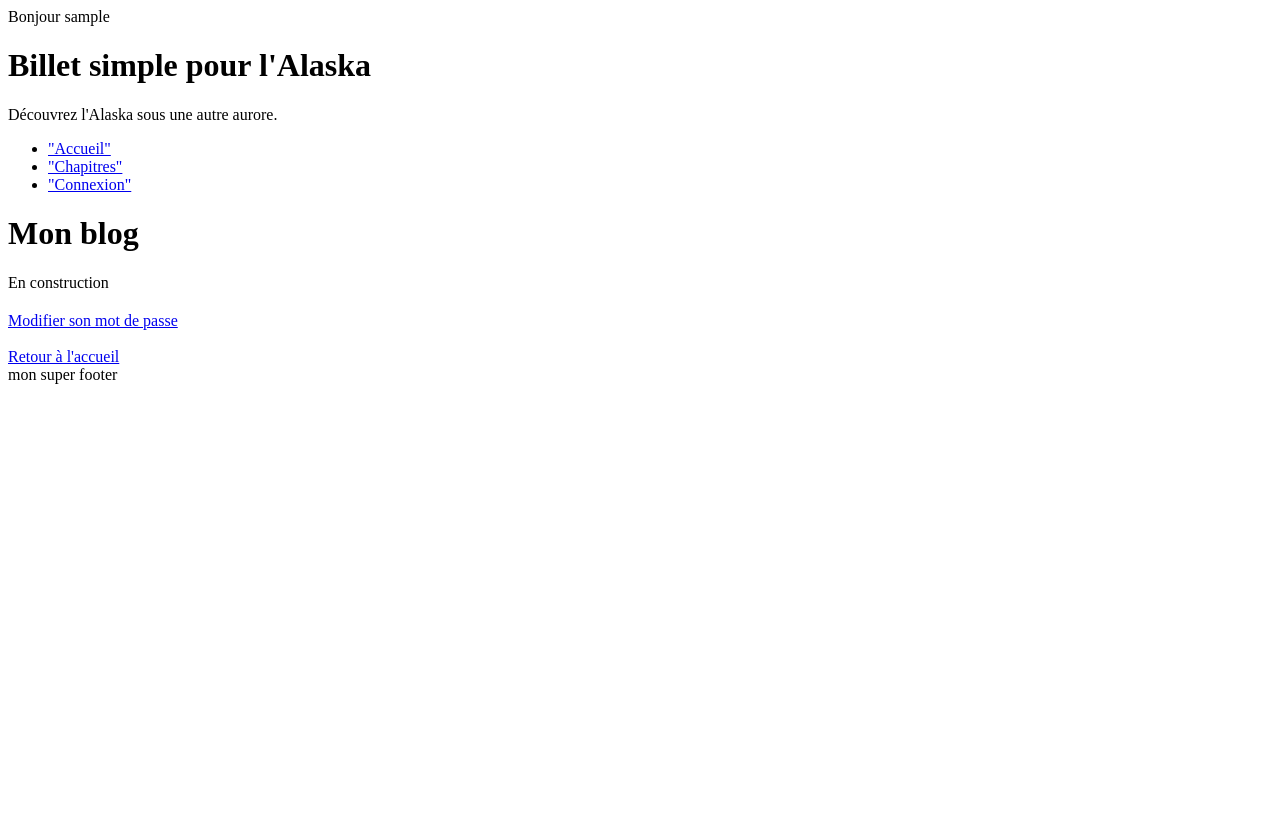
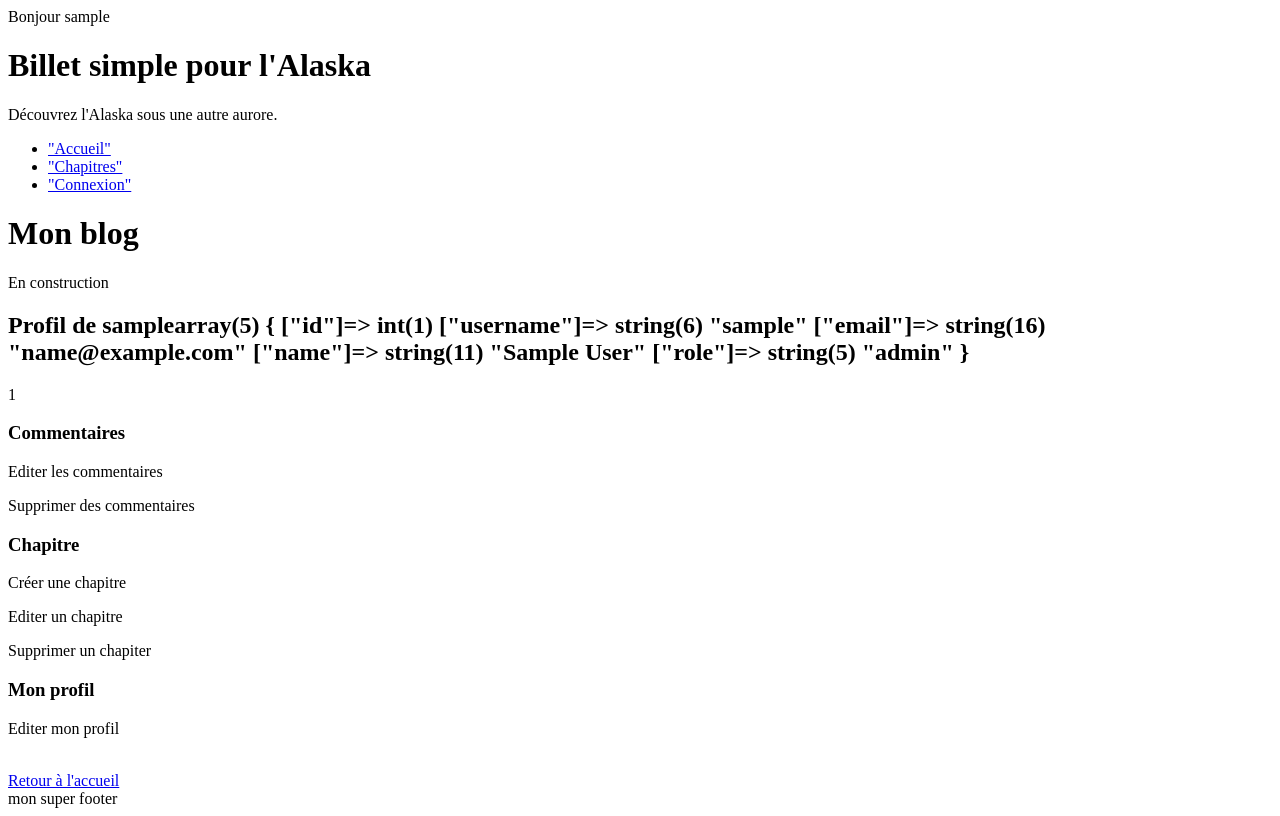
Before and after one commit to juliepierremont/BlogJean, a PHP site: template view/viewProfile.php in a window 1280 px wide. Before the commit the page ends 384 px from the top, so only its background shows below. Run offline with PHP 8.4, Linux system fonts and the light colour scheme; the template is opened without the code that fills it, so the values that code supplies are empty; the visitor is signed in with stand-in values (Sample User, id 1).

```diff
--- a/view/viewProfile.php
+++ b/view/viewProfile.php
@@ -1,10 +1,24 @@
-
 <h1>Mon blog</h1>
 <p>En construction</p>
 <div>
-    <h2><?= $this->session->get('pseudo'); ?></h2>
-    <p><?= $this->session->get('id'); ?></p>
-    <a href="../public/index.php?route=updatePassword">Modifier son mot de passe</a>
+    <h2>Profil de <?= $_SESSION['username'];
+                    var_dump($_SESSION); ?></h2>
+    <p><?= $_SESSION['id'] ?></p>
+    <!-- <a href="../public/index.php?route=updatePassword">Modifier son mot de passe</a> -->
 </div>
+
+<h3>Commentaires</h3>
+<p>Editer les commentaires</p>
+<p>Supprimer des commentaires</p>
+
+
+<h3>Chapitre</h3>
+<p>Créer une chapitre</p>
+<p>Editer un chapitre</p>
+<p>Supprimer un chapiter</p>
+
+<h3>Mon profil</h3>
+<p>Editer mon profil</p>
+
 <br>
-<a href="../public/index.php">Retour à l'accueil</a>
+<a href="index.php">Retour à l'accueil</a>
```
